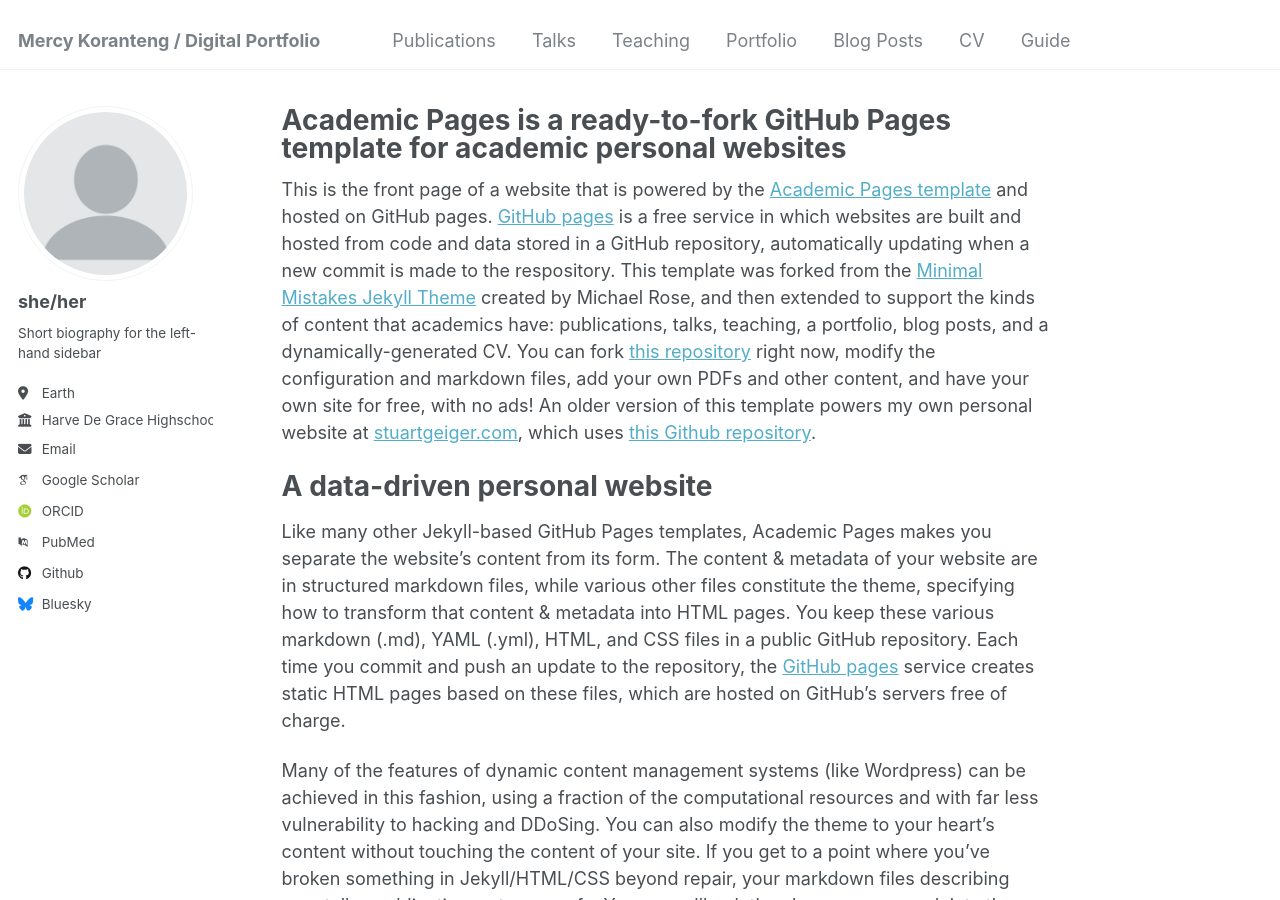
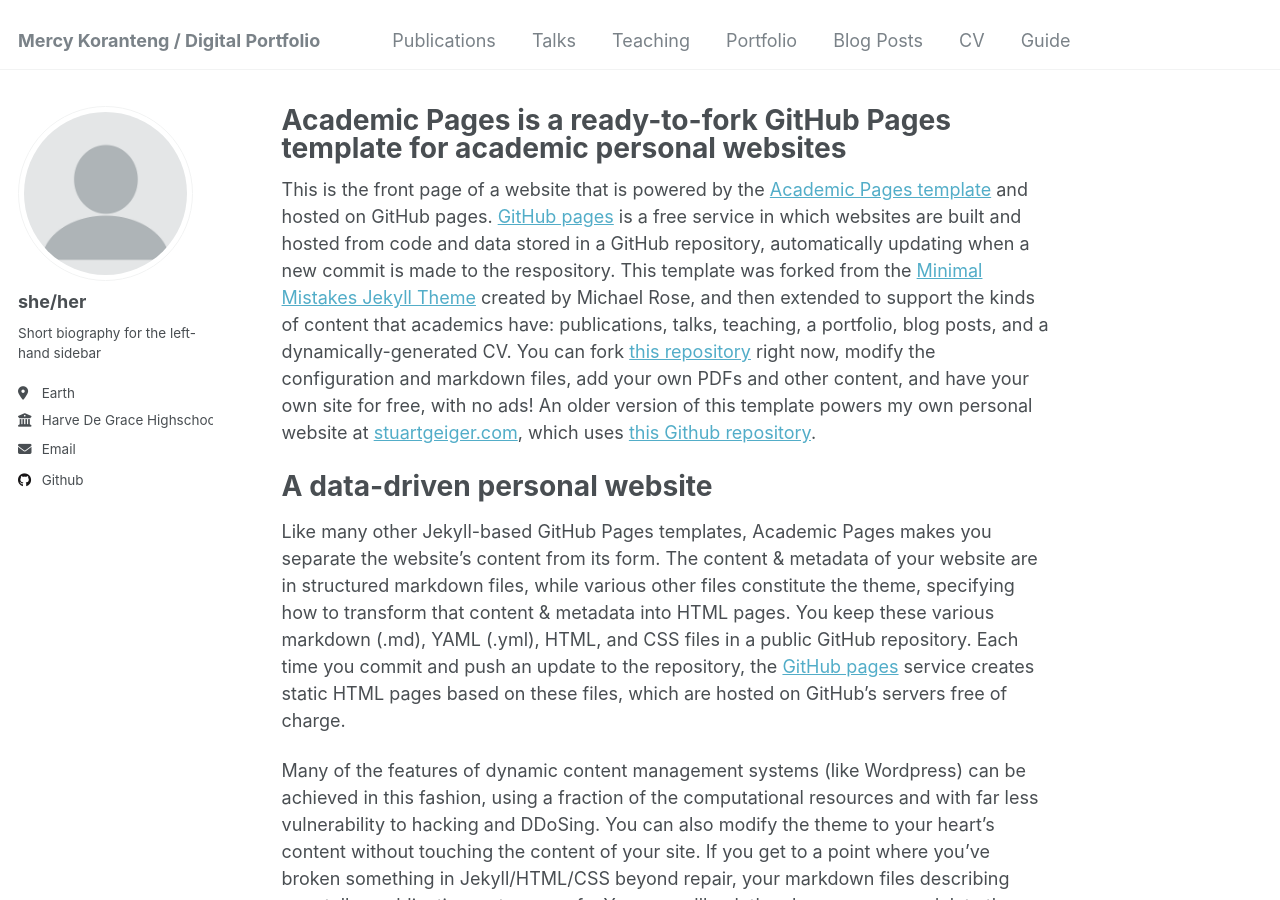
Before and after one commit to mercy2026/mercy2026.github.io, a Jekyll site: the page built from _pages/about.md, in a window 1280 px wide and 900 px high. Built offline with Jekyll 4.4.1, drawn with Linux system fonts in a browser that asks for light colours; some web fonts are replaced; part of the change alters nothing that is shown.

Commit message:
Update _config.yml

```diff
--- a/_config.yml
+++ b/_config.yml
@@ -32,23 +32,23 @@ author:
 
   # Academic websites
   arxiv            : # URL - Update with the correct link to your profile
-  googlescholar    : "https://scholar.google.com/citations?user=PS_CX0AAAAAJ"
+  googlescholar    : #"https://scholar.google.com/citations?user=PS_CX0AAAAAJ"
   impactstory      : # URL
-  orcid            : "http://orcid.org/yourorcidurl"
+  orcid            : #"http://orcid.org/yourorcidurl"
   semantic         : # URL
-  pubmed           : "https://www.ncbi.nlm.nih.gov/pubmed/?term=john+snow"
+  pubmed           : #"https://www.ncbi.nlm.nih.gov/pubmed/?term=john+snow"
   researchgate     : # URL
 
   # Repositories and software development
   bitbucket        : # Username - Update with your username on the site
   codepen          : # Username
   dribbble         : # Username
-  github           : "academicpages"
+  github           : "mercy2026"
   kaggle           : # Username
   stackoverflow    : # User number or user number and name (i.e., use "1" or "1/jeff-atwood")
 
   # Social media
-  bluesky          : "bsky.app" # Replace this with you Bluesky username
+  bluesky          : #"bsky.app" # Replace this with you Bluesky username
   facebook         : # Username
   flickr           : # Username
   foursquare       : # Username
```
